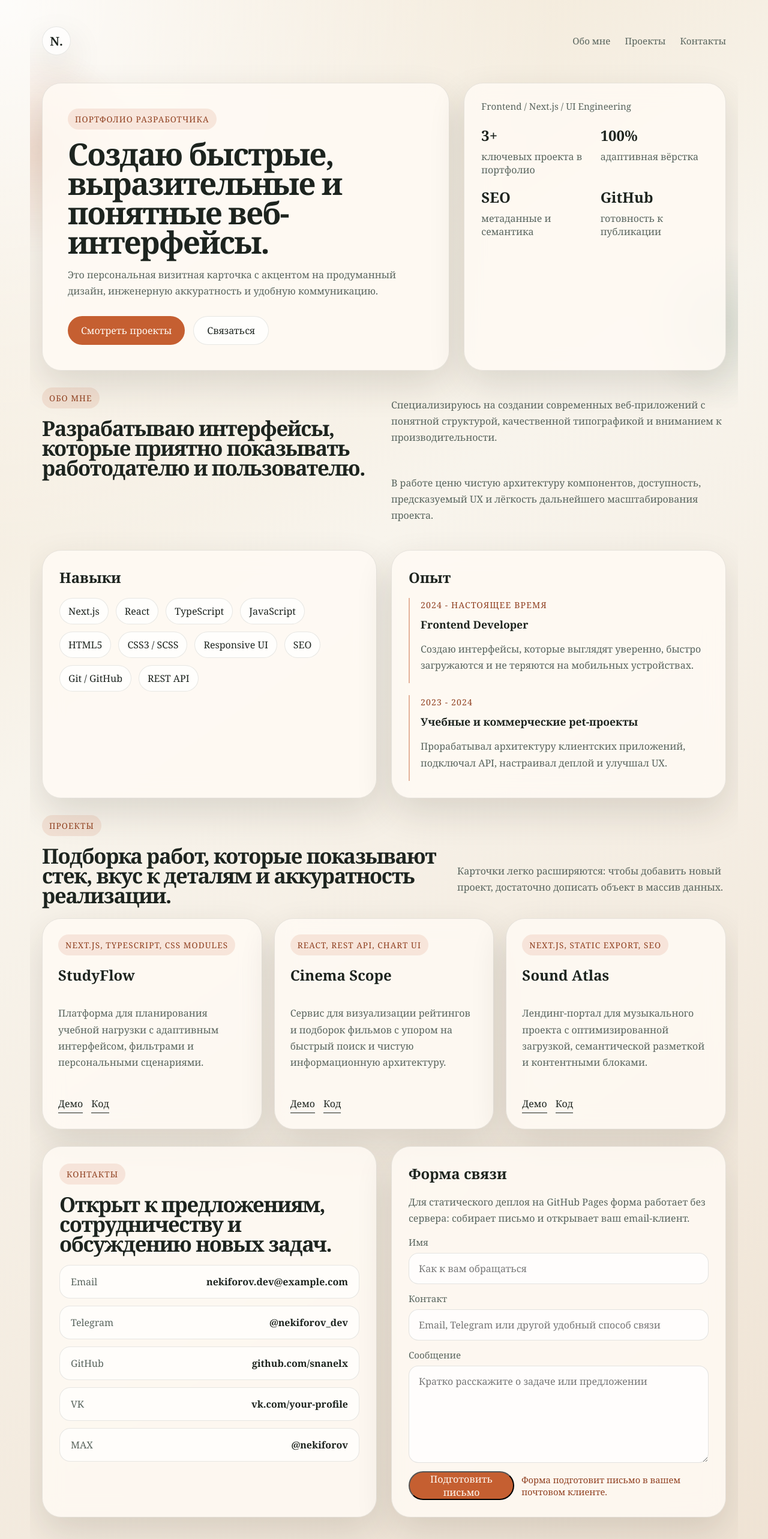
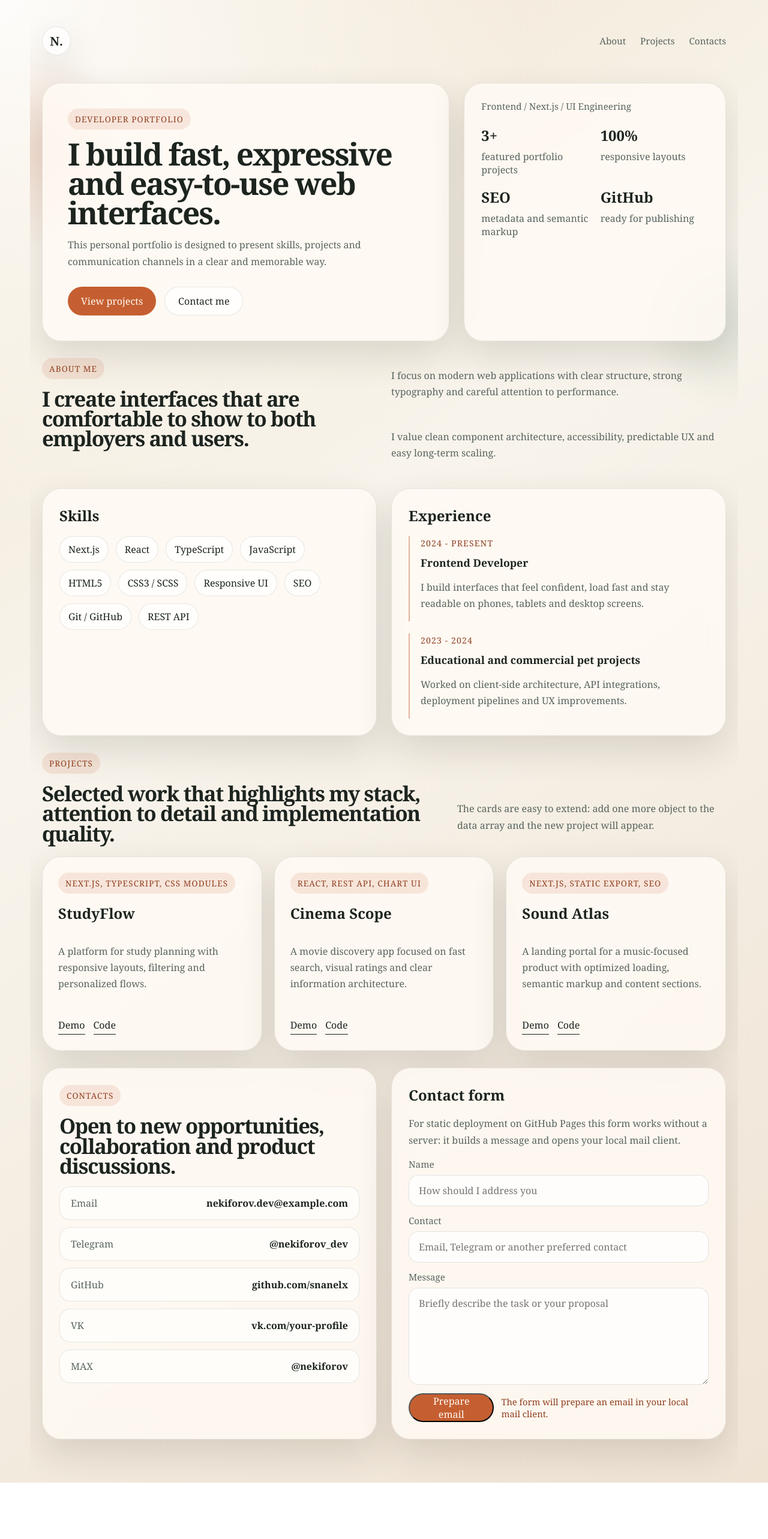
Before and after one commit to snanelx/NEKIFOROV, a Next.js app: page / in a window 1280 px wide. Shown: the top 2566 px of the page at 60% size. After the commit the page ends 2472 px from the top, so only its background shows below. Built offline with nearby package versions, Linux system fonts and the light colour scheme.

Commit message:
Fix encoding and GitHub Pages output

```diff
--- a/app/layout.tsx
+++ b/app/layout.tsx
@@ -2,28 +2,28 @@ import type { Metadata } from "next";
 import "./globals.css";
 
 export const metadata: Metadata = {
-  title: "Никифоров | Портфолио разработчика",
+  title: "Nekiforov | Developer Portfolio",
   description:
-    "Персональное портфолио разработчика: навыки, опыт, проекты и контакты в современном адаптивном формате.",
+    "Personal developer portfolio with projects, skills, experience and contact information.",
   keywords: [
-    "портфолио разработчика",
+    "developer portfolio",
     "Next.js",
     "frontend developer",
     "TypeScript",
-    "веб-разработчик"
+    "web developer"
   ],
   openGraph: {
-    title: "Никифоров | Портфолио разработчика",
+    title: "Nekiforov | Developer Portfolio",
     description:
-      "Интерактивное онлайн-портфолио с проектами, стеком технологий и контактами.",
+      "Interactive online portfolio with projects, technology stack and contact information.",
     type: "website",
-    locale: "ru_RU"
+    locale: "en_US"
   },
   twitter: {
     card: "summary_large_image",
-    title: "Никифоров | Портфолио разработчика",
+    title: "Nekiforov | Developer Portfolio",
     description:
-      "Портфолио разработчика на Next.js с акцентом на качество интерфейсов и инженерную аккуратность."
+      "Developer portfolio built with Next.js and focused on polished interfaces and clean implementation."
   },
   robots: {
     index: true,
@@ -37,7 +37,7 @@ export default function RootLayout({
   children: React.ReactNode;
 }>) {
   return (
-    <html lang="ru" suppressHydrationWarning>
+    <html lang="en" suppressHydrationWarning>
       <body>{children}</body>
     </html>
   );
--- a/app/page.tsx
+++ b/app/page.tsx
@@ -15,16 +15,16 @@ const skills = [
 
 const experience = [
   {
-    period: "2024 - настоящее время",
+    period: "2024 - present",
     title: "Frontend Developer",
     description:
-      "Создаю интерфейсы, которые выглядят уверенно, быстро загружаются и не теряются на мобильных устройствах."
+      "I build interfaces that feel confident, load fast and stay readable on phones, tablets and desktop screens."
   },
   {
     period: "2023 - 2024",
-    title: "Учебные и коммерческие pet-проекты",
+    title: "Educational and commercial pet projects",
     description:
-      "Прорабатывал архитектуру клиентских приложений, подключал API, настраивал деплой и улучшал UX."
+      "Worked on client-side architecture, API integrations, deployment pipelines and UX improvements."
   }
 ];
 
@@ -33,7 +33,7 @@ const projects = [
     title: "StudyFlow",
     stack: "Next.js, TypeScript, CSS Modules",
     description:
-      "Платформа для планирования учебной нагрузки с адаптивным интерфейсом, фильтрами и персональными сценариями.",
+      "A platform for study planning with responsive layouts, filtering and personalized flows.",
     demo: "https://example.com/studyflow",
     code: "https://github.com/snanelx/studyflow"
   },
@@ -41,7 +41,7 @@ const projects = [
     title: "Cinema Scope",
     stack: "React, REST API, Chart UI",
     description:
-      "Сервис для визуализации рейтингов и подборок фильмов с упором на быстрый поиск и чистую информационную архитектуру.",
+      "A movie discovery app focused on fast search, visual ratings and clear information architecture.",
     demo: "https://example.com/cinema-scope",
     code: "https://github.com/snanelx/cinema-scope"
   },
@@ -49,7 +49,7 @@ const projects = [
     title: "Sound Atlas",
     stack: "Next.js, Static Export, SEO",
     description:
-      "Лендинг-портал для музыкального проекта с оптимизированной загрузкой, семантической разметкой и контентными блоками.",
+      "A landing portal for a music-focused product with optimized loading, semantic markup and content sections.",
     demo: "https://example.com/sound-atlas",
     code: "https://github.com/snanelx/sound-atlas"
   }
@@ -95,48 +95,48 @@ export default function HomePage() {
             N.
           </a>
           <div className="nav-links">
-            <a href="#about">Обо мне</a>
-            <a href="#projects">Проекты</a>
-            <a href="#contacts">Контакты</a>
+            <a href="#about">About</a>
+            <a href="#projects">Projects</a>
+            <a href="#contacts">Contacts</a>
           </div>
         </nav>
 
         <section className="hero-panel">
           <div className="hero-copy">
-            <span className="eyebrow">Портфолио разработчика</span>
-            <h1>Создаю быстрые, выразительные и понятные веб-интерфейсы.</h1>
+            <span className="eyebrow">Developer Portfolio</span>
+            <h1>I build fast, expressive and easy-to-use web interfaces.</h1>
             <p className="hero-text">
-              Это персональная визитная карточка с акцентом на продуманный
-              дизайн, инженерную аккуратность и удобную коммуникацию.
+              This personal portfolio is designed to present skills, projects and
+              communication channels in a clear and memorable way.
             </p>
             <div className="hero-actions">
               <a className="button button-primary" href="#projects">
-                Смотреть проекты
+                View projects
               </a>
               <a className="button button-secondary" href="#contacts">
-                Связаться
+                Contact me
               </a>
             </div>
           </div>
 
-          <aside className="hero-card" aria-label="Краткая сводка">
+          <aside className="hero-card" aria-label="Quick summary">
             <p>Frontend / Next.js / UI Engineering</p>
             <dl className="summary-grid">
               <div>
                 <dt>3+</dt>
-                <dd>ключевых проекта в портфолио</dd>
+                <dd>featured portfolio projects</dd>
               </div>
               <div>
                 <dt>100%</dt>
-                <dd>адаптивная вёрстка</dd>
+                <dd>responsive layouts</dd>
               </div>
               <div>
                 <dt>SEO</dt>
-                <dd>метаданные и семантика</dd>
+                <dd>metadata and semantic markup</dd>
               </div>
               <div>
                 <dt>GitHub</dt>
-                <dd>готовность к публикации</dd>
+                <dd>ready for publishing</dd>
               </div>
             </dl>
           </aside>
@@ -145,28 +145,24 @@ export default function HomePage() {
 
       <section className="section two-column" id="about">
         <div>
-          <span className="section-label">Обо мне</span>
-          <h2>
-            Разрабатываю интерфейсы, которые приятно показывать работодателю и
-            пользователю.
-          </h2>
+          <span className="section-label">About me</span>
+          <h2>I create interfaces that are comfortable to show to both employers and users.</h2>
         </div>
         <div className="section-copy">
           <p>
-            Специализируюсь на создании современных веб-приложений с понятной
-            структурой, качественной типографикой и вниманием к
-            производительности.
+            I focus on modern web applications with clear structure, strong typography
+            and careful attention to performance.
           </p>
           <p>
-            В работе ценю чистую архитектуру компонентов, доступность,
-            предсказуемый UX и лёгкость дальнейшего масштабирования проекта.
+            I value clean component architecture, accessibility, predictable UX and
+            easy long-term scaling.
           </p>
         </div>
       </section>
 
       <section className="section card-grid">
         <article className="info-card">
-          <h3>Навыки</h3>
+          <h3>Skills</h3>
           <div className="tag-list">
             {skills.map((skill) => (
               <span className="tag" key={skill}>
@@ -177,7 +173,7 @@ export default function HomePage() {
         </article>
 
         <article className="info-card">
-          <h3>Опыт</h3>
+          <h3>Experience</h3>
           <div className="timeline">
             {experience.map((item) => (
               <div className="timeline-item" key={item.title}>
@@ -193,15 +189,11 @@ export default function HomePage() {
       <section className="section" id="projects">
         <div className="section-heading">
           <div>
-            <span className="section-label">Проекты</span>
-            <h2>
-              Подборка работ, которые показывают стек, вкус к деталям и
-              аккуратность реализации.
-            </h2>
+            <span className="section-label">Projects</span>
+            <h2>Selected work that highlights my stack, attention to detail and implementation quality.</h2>
           </div>
           <p>
-            Карточки легко расширяются: чтобы добавить новый проект, достаточно
-            дописать объект в массив данных.
+            The cards are easy to extend: add one more object to the data array and the new project will appear.
           </p>
         </div>
 
@@ -215,10 +207,10 @@ export default function HomePage() {
               <p>{project.description}</p>
               <div className="project-links">
                 <a href={project.demo} target="_blank" rel="noreferrer">
-                  Демо
+                  Demo
                 </a>
                 <a href={project.code} target="_blank" rel="noreferrer">
-                  Код
+                  Code
                 </a>
               </div>
             </article>
@@ -228,10 +220,8 @@ export default function HomePage() {
 
       <section className="section contact-layout" id="contacts">
         <article className="info-card contact-card">
-          <span className="section-label">Контакты</span>
-          <h2>
-            Открыт к предложениям, сотрудничеству и обсуждению новых задач.
-          </h2>
+          <span className="section-label">Contacts</span>
+          <h2>Open to new opportunities, collaboration and product discussions.</h2>
           <div className="contact-list">
             {contacts.map((contact) => (
               <a
--- a/components/contact-form.tsx
+++ b/components/contact-form.tsx
@@ -4,7 +4,7 @@ import { FormEvent, useState } from "react";
 
 export function ContactForm() {
   const [status, setStatus] = useState(
-    "Форма подготовит письмо в вашем почтовом клиенте."
+    "The form will prepare an email in your local mail client."
   );
 
   function handleSubmit(event: FormEvent<HTMLFormElement>) {
@@ -16,51 +16,51 @@ export function ContactForm() {
     const message = String(form.get("message") ?? "").trim();
 
     const subject = encodeURIComponent(
-      `Сообщение с портфолио от ${name || "посетителя"}`
+      `Portfolio message from ${name || "visitor"}`
     );
     const body = encodeURIComponent(
-      `Имя: ${name || "Не указано"}\nКонтакт: ${contact || "Не указан"}\n\nСообщение:\n${message || "Без текста"}`
+      `Name: ${name || "Not provided"}\nContact: ${contact || "Not provided"}\n\nMessage:\n${message || "No message"}`
     );
 
     window.location.href = `mailto:nekiforov.dev@example.com?subject=${subject}&body=${body}`;
-    setStatus("Почтовый клиент открыт. Проверьте письмо перед отправкой.");
+    setStatus("Mail client opened. Please review the message before sending.");
   }
 
   return (
     <article className="contact-form">
-      <h3>Форма связи</h3>
+      <h3>Contact form</h3>
       <p>
-        Для статического деплоя на GitHub Pages форма работает без сервера:
-        собирает письмо и открывает ваш email-клиент.
+        For static deployment on GitHub Pages this form works without a server:
+        it builds a message and opens your local mail client.
       </p>
       <form onSubmit={handleSubmit}>
         <div className="field">
-          <label htmlFor="name">Имя</label>
-          <input id="name" name="name" placeholder="Как к вам обращаться" />
+          <label htmlFor="name">Name</label>
+          <input id="name" name="name" placeholder="How should I address you" />
         </div>
 
         <div className="field">
-          <label htmlFor="contact">Контакт</label>
+          <label htmlFor="contact">Contact</label>
           <input
             id="contact"
             name="contact"
-            placeholder="Email, Telegram или другой удобный способ связи"
+            placeholder="Email, Telegram or another preferred contact"
           />
         </div>
 
         <div className="field">
-          <label htmlFor="message">Сообщение</label>
+          <label htmlFor="message">Message</label>
           <textarea
             id="message"
             name="message"
-            placeholder="Кратко расскажите о задаче или предложении"
+            placeholder="Briefly describe the task or your proposal"
             rows={6}
           />
         </div>
 
         <div className="form-actions">
           <button className="button button-primary" type="submit">
-            Подготовить письмо
+            Prepare email
           </button>
           <span className="status" aria-live="polite">
             {status}
```
